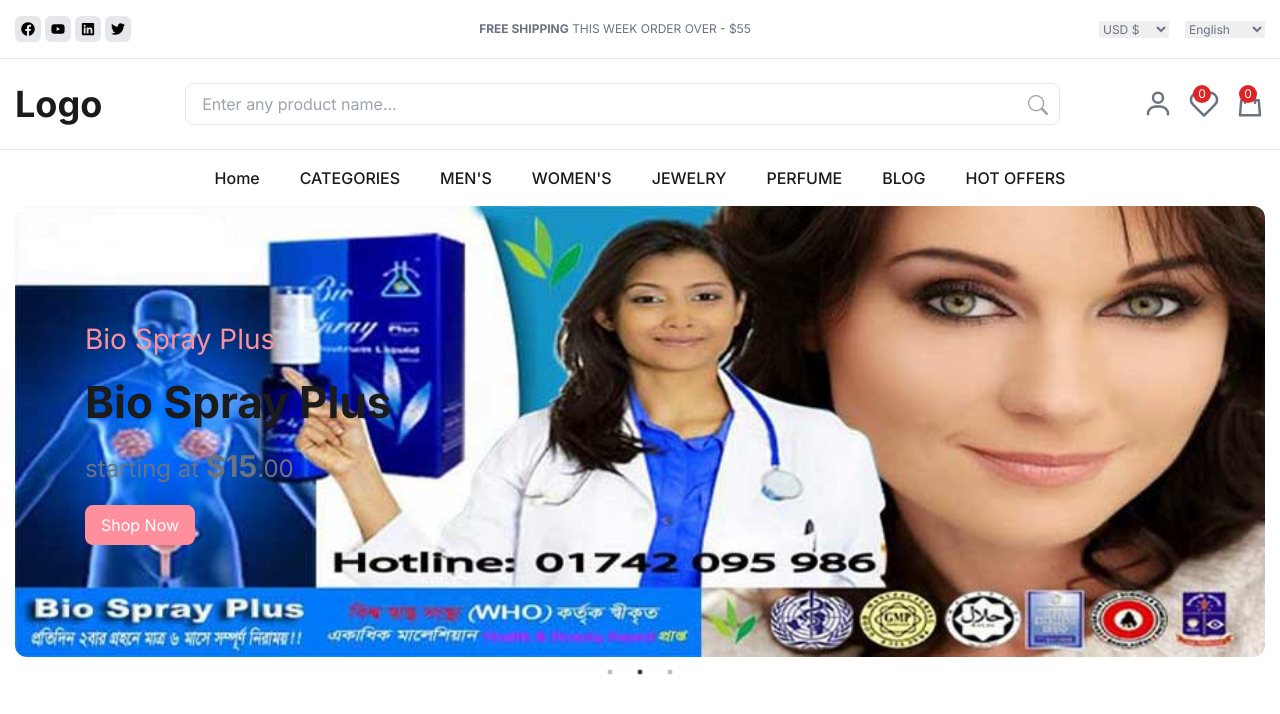
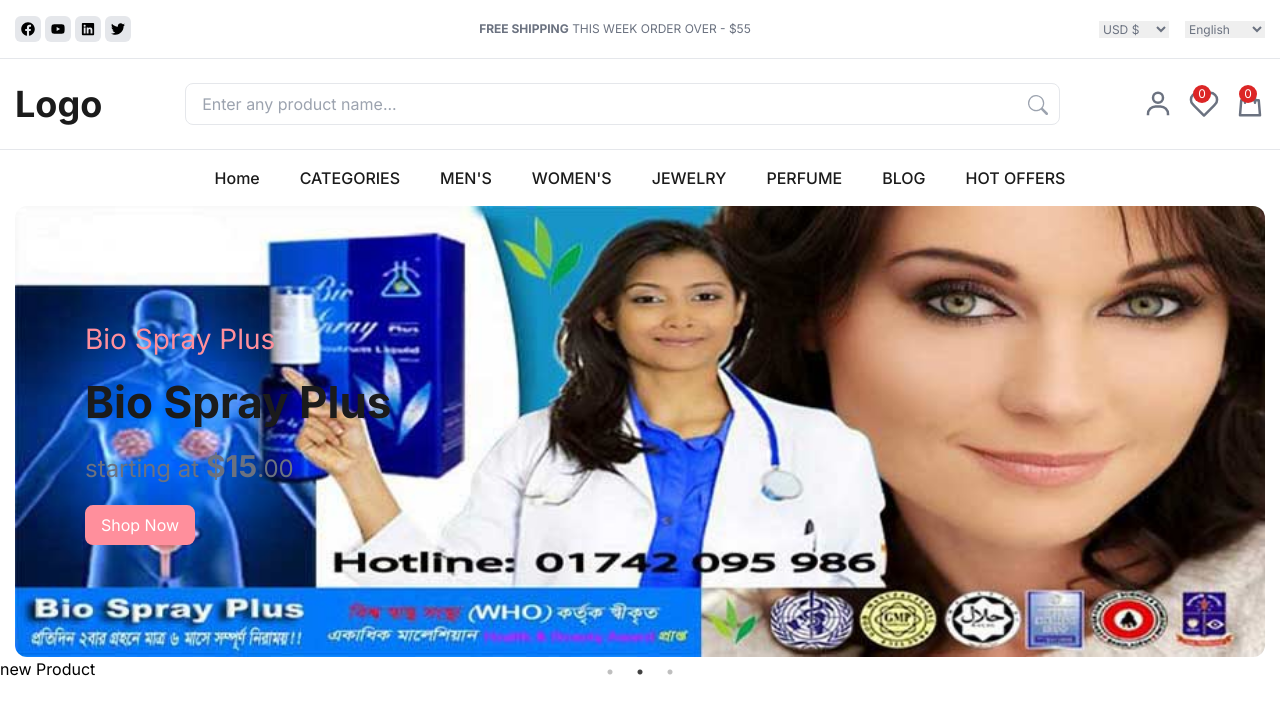
Before and after one commit to Ibrahim-khan/Ecommerce-Project-With-Nextjs, a Next.js app: page / in a window 1280 px wide. Shown: the top 714 px of the page. Built offline with nearby package versions, Linux system fonts and the light colour scheme.

Commit message:
Ecommerce-Project-With-Nextjs-and-TailwindCSS

```diff
--- a/src/app/page.js
+++ b/src/app/page.js
@@ -1,9 +1,11 @@
 import Hero from "@/components/Hero";
+import NewProduct from "@/components/NewProduct";
 
 export default function Home() {
   return (
     <main>
        <Hero />
+       <NewProduct />
     </main>
   );
 }
--- a/src/components/NewProduct.jsx
+++ b/src/components/NewProduct.jsx
@@ -3,7 +3,7 @@
 const NewProduct = () => {
   return (
     <div>
-
+      new Product
     </div>
   )
 }
```
